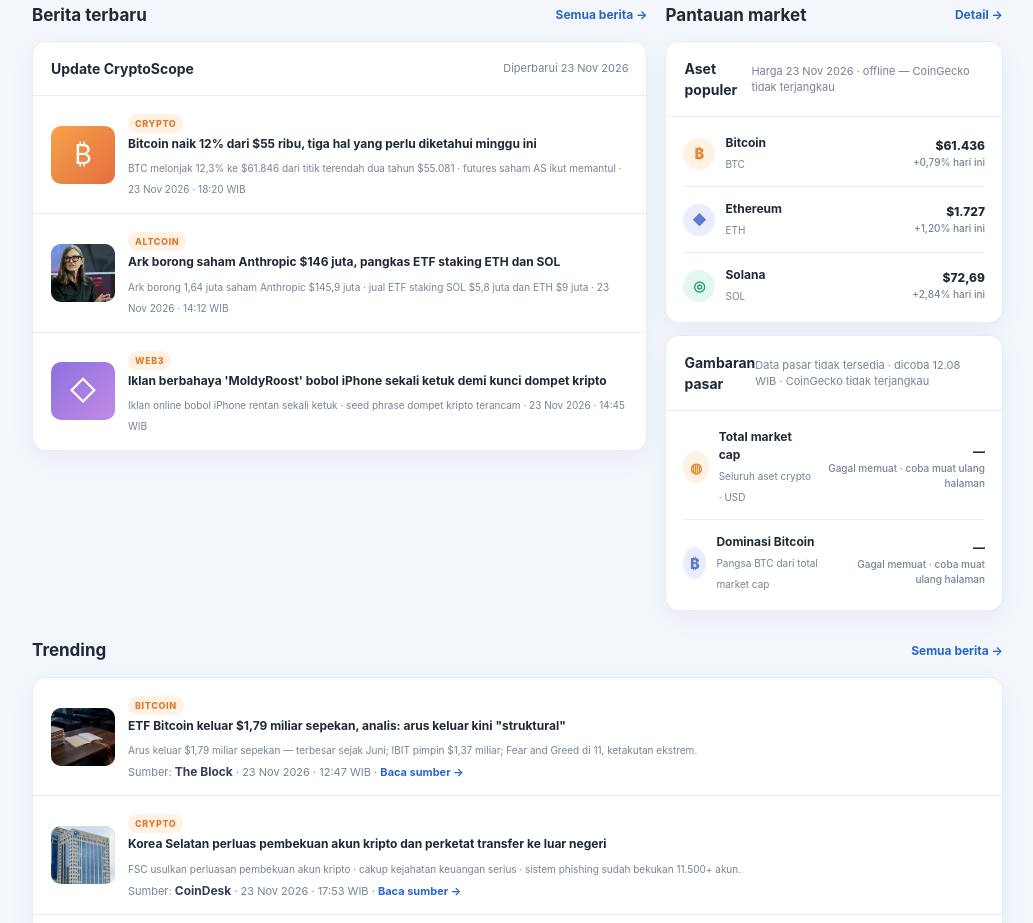
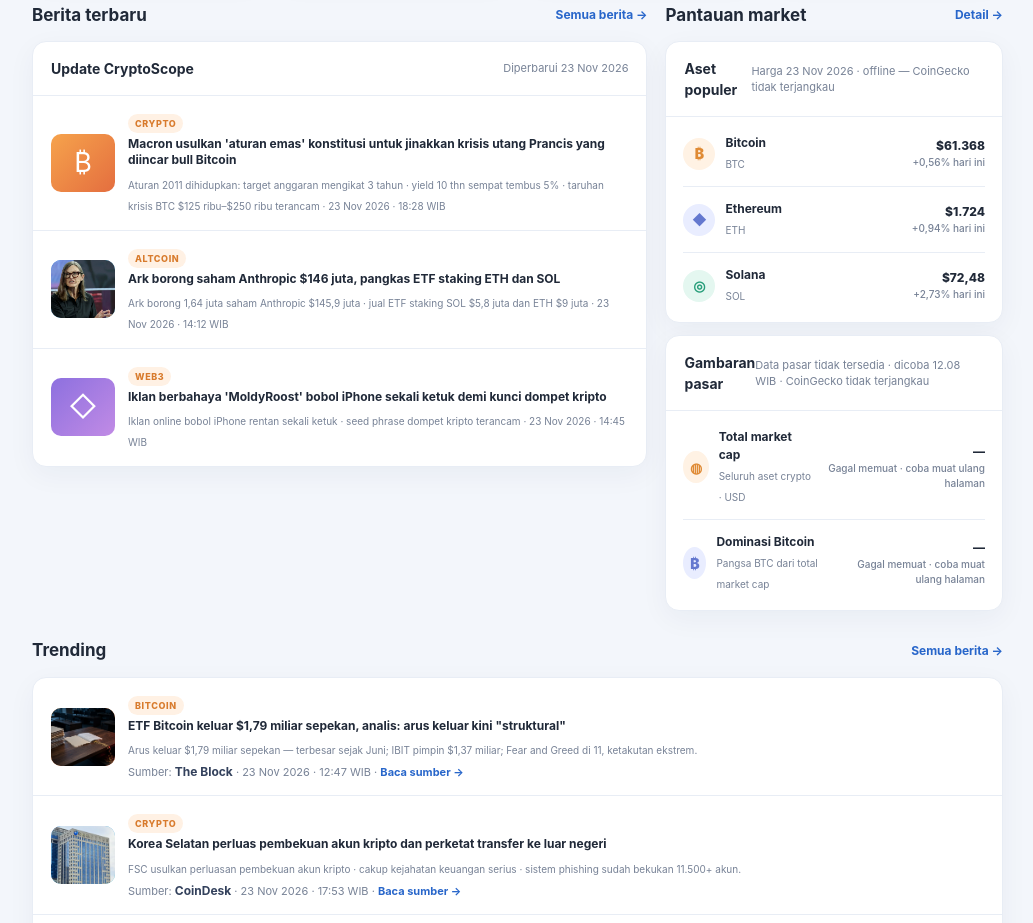
Before and after one commit to oyaaasanzx25/cryptoscope, a plain HTML site: page cryptoscope-1.html in a window 1280 px wide. Shown: the part 1193-2116 px from the top of the page, without its empty margins (245-1278 px from the left). Drawn offline with Linux system fonts and the light colour scheme; no server answers.

Commit message:
Update berita 23 Nov 2026 19:06 WIB

```diff
--- a/cryptoscope-1.html
+++ b/cryptoscope-1.html
@@ -146,16 +146,16 @@ details.analysis-more summary::-webkit-details-marker{display:none}
   <div class="columns">
     <section id="news"><div class="section-head"><h3>Berita terbaru</h3><a href="#news" id="newsAll">Semua berita →</a></div>
       <div class="panel"><div class="panel-head"><b>Update CryptoScope</b><small id="newsStamp">Diperbarui 23 Nov 2026</small></div><div class="news-list" id="newsList">
-        <article class="news-item"><div class="news-thumb">₿<img src="images/2026-11-23/btc-price-gains-12-percent.webp" alt=""></div><div><span class="pill">CRYPTO</span><b>Bitcoin naik 12% dari $55 ribu, tiga hal yang perlu diketahui minggu ini</b><small>BTC melonjak 12,3% ke $61.846 dari titik terendah dua tahun $55.081 · futures saham AS ikut memantul · 23 Nov 2026 · 18:20 WIB</small></div></article>
+        <article class="news-item"><div class="news-thumb">₿<img src="images/2026-11-23/france-golden-rule-bitcoin-crisis.webp" alt=""></div><div><span class="pill">CRYPTO</span><b>Macron usulkan 'aturan emas' konstitusi untuk jinakkan krisis utang Prancis yang diincar bull Bitcoin</b><small>Aturan 2011 dihidupkan: target anggaran mengikat 3 tahun · yield 10 thn sempat tembus 5% · taruhan krisis BTC $125 ribu–$250 ribu terancam · 23 Nov 2026 · 18:28 WIB</small></div></article>
         <article class="news-item" id="altcoin"><div class="news-thumb">◆<img src="images/2026-11-23/ark-anthropic.webp" alt=""></div><div><span class="pill">ALTCOIN</span><b>Ark borong saham Anthropic $146 juta, pangkas ETF staking ETH dan SOL</b><small>Ark borong 1,64 juta saham Anthropic $145,9 juta · jual ETF staking SOL $5,8 juta dan ETH $9 juta · 23 Nov 2026 · 14:12 WIB</small></div></article>
         <article class="news-item" id="web3"><div class="news-thumb">◇<img src="images/2026-11-23/moldyroost-iphone-malvertising.webp" alt=""></div><div><span class="pill">WEB3</span><b>Iklan berbahaya 'MoldyRoost' bobol iPhone sekali ketuk demi kunci dompet kripto</b><small>Iklan online bobol iPhone rentan sekali ketuk · seed phrase dompet kripto terancam · 23 Nov 2026 · 14:45 WIB</small></div></article>
       </div></div>
     </section>
     <section id="market"><div class="section-head"><h3>Pantauan market</h3><a href="#market" id="marketDetail">Detail →</a></div>
       <div class="panel"><div class="panel-head"><b>Aset populer</b><small id="marketStamp" data-price-date="23 Nov 2026">Memuat harga live…</small></div><div class="market-list">
-        <div class="asset" id="bitcoin"><div class="asset-left"><span class="asset-icon">₿</span><div><b>Bitcoin</b><small>BTC</small></div></div><div class="asset-price" id="price-btc">$61.436<small>+0,79% hari ini</small></div></div>
-        <div class="asset"><div class="asset-left"><span class="asset-icon">◆</span><div><b>Ethereum</b><small>ETH</small></div></div><div class="asset-price" id="price-eth">$1.727<small>+1,20% hari ini</small></div></div>
-        <div class="asset"><div class="asset-left"><span class="asset-icon">◎</span><div><b>Solana</b><small>SOL</small></div></div><div class="asset-price" id="price-sol">$72,69<small>+2,84% hari ini</small></div></div>
+        <div class="asset" id="bitcoin"><div class="asset-left"><span class="asset-icon">₿</span><div><b>Bitcoin</b><small>BTC</small></div></div><div class="asset-price" id="price-btc">$61.368<small>+0,56% hari ini</small></div></div>
+        <div class="asset"><div class="asset-left"><span class="asset-icon">◆</span><div><b>Ethereum</b><small>ETH</small></div></div><div class="asset-price" id="price-eth">$1.724<small>+0,94% hari ini</small></div></div>
+        <div class="asset"><div class="asset-left"><span class="asset-icon">◎</span><div><b>Solana</b><small>SOL</small></div></div><div class="asset-price" id="price-sol">$72,48<small>+2,73% hari ini</small></div></div>
       </div></div>
       <div class="panel" style="margin-top:12px"><div class="panel-head"><b>Gambaran pasar</b><small id="globalStamp">Memuat data pasar…</small></div><div class="market-list">
         <div class="asset"><div class="asset-left"><span class="asset-icon">◍</span><div><b>Total market cap</b><small>Seluruh aset crypto · USD</small></div></div><div class="asset-price" id="global-mcap">—<small>—</small></div></div>
@@ -236,7 +236,7 @@ document.getElementById('today').textContent=new Intl.DateTimeFormat('id-ID',{da
 
 /* Data berita 23 Nov 2026 — diriset dari pencarian berita, URL sumber verbatim.
    Sumber utama (perintah user 23 Nov 2026): CoinDesk, Cointelegraph, The Block, Decrypt, Reuters, BeInCrypto.
-   Reuters TIDAK bisa dijangkau dari VM (DataDome block) — 0 item Reuters di refresh ini; 1 item lokal dipertahankan (Shenzhen) karena keenam sumber tidak meliputnya.
+   Reuters TIDAK bisa dijangkau dari VM (DataDome block) — 0 item Reuters di refresh ini; item lokal Shenzhen diganti 23 Nov 18:57 WIB oleh berita Prancis (BeInCrypto).
    Gambar: cover Cointelegraph (ilustrasi kartun) + Decrypt (grafis bermerek PHOENIX) DITOLAK setelah dilihat; og:image BeInCrypto/The Block/CoinDesk tidak bisa diambil dari VM (403/429) — semua img baru kosong, grafis v3 jadi cadangan.
    type: fakta = peristiwa terkonfirmasi; analisis = penilaian pihak ketiga;
    belum-terkonfirmasi = klaim yang masih dugaan. */
@@ -246,10 +246,10 @@ const NEWS_DATA=[
 {cat:"crypto",title:"Bitcoin naik 12% dari $55 ribu, tiga hal yang perlu diketahui minggu ini",summary:"Bitcoin melonjak ke $61.846 pada Senin, naik 12,3% dari titik terendah dua tahun $55.081 pada Sabtu, seiring futures saham AS memantul setelah aksi jual teknologi pekan lalu. Bitcoin mencetak candle mingguan merah ketujuh beruntun — pertama sejak pasar bearish 2022 — dengan likuidasi posisi long kripto mencapai $3,75 miliar. RSI harian menunjukkan divergensi bullish tentatif, sementara pasar menanti data inflasi PCE pada Rabu dan keputusan suku bunga The Fed pada Desember; CME FedWatch memberi peluang kenaikan 25 basis poin.",source:"Cointelegraph",date:"23 Nov 2026",published:"23 Nov 2026 · 18:20 WIB",url:"https://cointelegraph.com/markets/btc-price-stock-futures-rebound-three-things-know-bitcoin-this-week?utm_source=rss_feed&utm_medium=rss&utm_campaign=rss_partner_inbound",type:"fakta",img:"images/2026-11-23/btc-price-gains-12-percent.webp"},
 {cat:"geopolitik",title:"Separuh dompet undangan makan malam memecoin Trump berasal dari bursa luar negeri",summary:"Analisis Public Citizen menemukan 66 dari 130 dompet yang lolos ke makan malam memecoin Donald Trump menerima token TRUMP dari bursa yang melarang warga AS, seperti Binance global, Bybit, dan BloFin. Trump menggelar makan malam keduanya untuk pemegang TRUMP terbesar di Trump National Golf Club, Virginia, dengan 185 kursi berdasarkan kepemilikan. Token TRUMP kini di $0,89, turun 98,8% dari puncak $75,35.",source:"Cointelegraph",date:"23 Nov 2026",published:"23 Nov 2026 · 07:53 WIB",url:"https://cointelegraph.com/news/half-wallets-trumps-dinner-list-got-tokens-from-non-us-exchanges",type:"fakta",img:"images/2026-11-23/trump-memecoin-dinner-v2.webp"},
 {cat:"geopolitik",title:"Hong Kong terbitkan RUU lisensi kustodian dan penasihat kripto",summary:"Hong Kong menerbitkan RUU Layanan Aset Virtual (Amandemen) 2026 yang mewajibkan dealer, penasihat, manajer aset, dan kustodian kripto memperoleh lisensi atau terdaftar di Securities and Futures Commission (SFC), memperluas pengawasan dari bursa ke seluruh layanan aset virtual. RUU yang mengubah Ordonansi Anti Pencucian Uang ini juga mewajibkan bank dan penerbit stored-value facility yang diawasi Otoritas Moneter Hong Kong untuk mendaftar ke SFC bila menawarkan layanan aset virtual. Pembacaan pertama di Dewan Legislatif dijadwalkan 2 Desember; asosiasi industri meminta masa transisi 6–12 bulan agar bisnis tidak terpaksa berhenti saat permohonan diproses.",source:"Cointelegraph",date:"23 Nov 2026",published:"23 Nov 2026 · 13:00 WIB",url:"https://cointelegraph.com/news/what-happened-in-crypto-today?utm_source=rss_feed&utm_medium=rss%3Fttl%3D0%26_%3D1763850775866%26_t%3D1763850775866&utm_campaign=rss_partner_inbound",type:"fakta",img:"images/2026-11-23/hong-kong-licensing.webp"},
-{cat:"geopolitik",title:"China, AS, Rusia sepakati Deklarasi Menuju Perdamaian di Shenzhen",summary:"Trump, Xi Jinping, dan Putin bertemu di Shenzhen pada 19 Nov di sela KTT APEC dan menghasilkan Deklarasi Menuju Perdamaian berisi empat agenda: reformasi PBB, stabilitas energi, ICC, dan pengendalian risiko nuklir.",source:"BeritaNow",date:"23 Nov 2026",published:"20 Nov 2026 · 03:27 WIB",url:"https://beritanow.com/china-as-rusia-sepakati-deklarasi-perdamaian-ada-empat-agenda-besar",type:"fakta",img:"https://data.kelaskaryawan.com/beritanow/articles/img_6aff5bc5d9e7b.webp"},
+{cat:"geopolitik",title:"Macron usulkan 'aturan emas' konstitusi untuk jinakkan krisis utang Prancis yang diincar bull Bitcoin",summary:"Presiden Emmanuel Macron menghidupkan kembali 'aturan emas' dari 2011: aturan konstitusi yang memaksa setiap pemerintah Prancis menetapkan target belanja, pendapatan, dan defisit yang mengikat minimal tiga tahun, dengan Dewan Konstitusi bisa membatalkan anggaran yang melanggarnya. Langkah ini meredam krisis utang yang sempat mendorong yield obligasi 10 tahun Prancis menembus 5% pada Oktober — tertinggi sejak 2002 — dengan selisih terhadap Jerman 1,59 poin pada 9 Oktober, terlebar sejak 2011; utang Prancis sekitar 119% dari PDB. Partai Le Pen cenderung mendukung, kubu kiri menolak; aturan ini butuh dukungan tiga perlima parlemen atau referendum, dan Januari jadi penentu. Taruhan para bull Bitcoin — Arthur Hayes memprediksi krisis Prancis memaksa pencetakan uang dan mendorong BTC ke $125.000–$250.000 akhir tahun — kini terancam: BTC di dekat $61.306 harus naik dua kali lipat untuk mencapai batas bawah prediksi itu, sementara The Fed justru menaikkan suku bunga pada September dan pasar melihat peluang 98% kenaikan lagi pada 9 Desember.",source:"BeInCrypto",date:"23 Nov 2026",published:"23 Nov 2026 · 18:28 WIB",url:"https://beincrypto.com/france-golden-rule-bitcoin-crisis-trade/",type:"fakta",img:"images/2026-11-23/france-golden-rule-bitcoin-crisis.webp"},
 {cat:"ekonomi",title:"Jepang perketat audit pajak kripto usai temukan penghasilan tersembunyi $24,5 juta",summary:"Jepang memperketat audit pajak terhadap trader kripto setelah menemukan penghasilan tersembunyi senilai $24,5 juta. Audit lapangan terhadap trader kripto perorangan rata-rata menemukan tambahan pajak 12,58 juta yen per kasus — hampir tiga kali lipat rata-rata audit standar otoritas pajak. Mulai 2027, Jepang akan menerima data perdagangan tahunan secara otomatis dari otoritas pajak luar negeri di bawah kerangka OECD untuk memeriksa aktivitas offshore.",source:"CoinDesk",date:"23 Nov 2026",published:"23 Nov 2026 · 18:33 WIB",url:"https://www.coindesk.com/business/2026/11/23/japan-to-ramp-up-crypto-tax-audits-after-uncovering-usd24-5-million-in-hidden-income",type:"fakta",img:"images/2026-11-23/japan-crypto-tax-audits.webp"},
 {cat:"ekonomi",title:"Gejolak pasar hapus taruhan kenaikan suku bunga The Fed 50 bps di Desember",summary:"Gejolak pasar pekan lalu menghapus taruhan kenaikan suku bunga The Fed 50 basis poin pada pertemuan 8-9 Desember. CME FedWatch kini memberi peluang 88,6% untuk kenaikan 25 bps dan 11,4% suku bunga ditahan; sepekan sebelumnya pasar masih memberi peluang 11,5% untuk kenaikan 50 bps. Nasdaq 100 anjlok 5,5% pada Jumat dan Nvidia turun hampir 14%.",source:"CoinDesk",date:"23 Nov 2026",published:"23 Nov 2026 · 11:45 WIB",url:"https://www.coindesk.com/markets/2026/11/23/market-rout-kills-50-basis-points-december-fed-rate-hike-bets",type:"fakta",img:"images/2026-11-23/fed-50bp-bets-killed.webp"},
-{cat:"ekonomi",title:"OCBC dan StraitsX uji pembayaran stablecoin lintas batas untuk bisnis",summary:"OCBC, bank besar Singapura, meluncurkan pilot bersama StraitsX untuk pembayaran bisnis-ke-bisnis lintas batas memakai stablecoin. Uji coba ini menghubungkan penyelesaian stablecoin dengan rekening bank OCBC yang sudah dimiliki nasabah; StraitsX menyediakan infrastruktur dompet khusus untuk penagihan onchain dan kepatuhan, sementara OCBC menangani penukaran ke fiat. Pelanggan pertama yang ikut adalah NTT DOCOMO Asia, dan awalnya hanya aliran pembayaran lintas batas tertentu yang diuji.",source:"The Block",date:"23 Nov 2026",published:"23 Nov 2026 · 17:04 WIB",url:"https://www.theblock.co/news/business/2026-11-23-ocbc-straitsx-pilot-stablecoin-payments-444880",type:"fakta",img:"images/2026-11-23/ocbc-straitsx-stablecoin-pilot.webp"},
+{cat:"ekonomi",title:"ECB izinkan bank jaminkan sekuritas tokenisasi sebagai agunan mulai Juni 2027",summary:"Bank Sentral Eropa (ECB) menyetujui rencana yang memungkinkan bank meminjam dari bank sentral zona euro dengan agunan sekuritas tokenisasi yang diterbitkan di platform berlisensi di bawah program percontohan DLT Uni Eropa, berlaku mulai Juni 2027. Sejak 30 Maret bank sudah bisa menjaminkan sekuritas tokenisasi tertentu lewat kustodian sentral berbasis distributed ledger; keputusan ini memperluasnya ke obligasi yang diterbitkan di platform pilot berlisensi, selama memenuhi aturan agunan Eurosystem dan terjangkau lewat tautan yang disetujui ke kustodian sentral dengan penyelesaian di TARGET2-Securities. ECB juga menjajaki sekuritas yang diterbitkan dan diselesaikan sepenuhnya di distributed ledger, dengan cetak biru dijadwalkan 2028.",source:"Cointelegraph",date:"23 Nov 2026",published:"23 Nov 2026 · 18:49 WIB",url:"https://cointelegraph.com/news/ecb-expands-eurosystem-collateral-tokenized-securities?utm_source=rss_feed&utm_medium=rss&utm_campaign=rss_partner_inbound",type:"fakta",img:"images/2026-11-23/ecb-tokenized-collateral.webp"},
 {cat:"teknologi",title:"Visa luncurkan dompet agen AI eksperimental, agen terverifikasi bisa hasilkan OUSD dari tugas berbayar",summary:"Visa Crypto Labs meluncurkan versi eksperimental dompet agen AI Visa CLI: pengguna AS yang memenuhi syarat bisa memverifikasi agen AI mereka dengan kartu Visa dan mendaftarkannya di Visa Agent Directory, lalu menghasilkan OUSD dari tugas berbayar di Taskmarket — survei berbayar, komposisi musik, riset pasar, hingga gaming. Dompet ini dibangun di atas Tempo memakai Machine Payments Protocol; Taskmarket menampilkan lebih dari 25 tugas terbuka dengan imbalan 10–50 OUSD. Peluncuran ini memperluas Trusted Agent Protocol Visa dari e-commerce ke dompet agen dan marketplace tugas.",source:"The Block",date:"23 Nov 2026",published:"23 Nov 2026 · 18:22 WIB",url:"https://www.theblock.co/news/business/2026-11-23-visa-launches-experimental-ai-agent-wallet-for-eligible-us-users-to-earn-ousd-from-paid-tasks-444903",type:"fakta",img:"images/2026-11-23/visa-ai-agent-wallet.webp"},
 {cat:"teknologi",title:"Ark borong saham Anthropic $146 juta, pangkas ETF staking ETH dan SOL",summary:"Ark milik Cathie Wood membeli 1,64 juta saham Anthropic senilai $145,9 juta pada Kamis dan Jumat, sejak debut IPO lab AI itu di Nasdaq — saham dibuka di $111,50 dari harga IPO $83, sempat mendorong valuasi ke $2,1 triliun, lalu ditutup Jumat di $88,91 setelah turun 8,5%. Di saat yang sama Ark memangkas ETF staking kripto: menjual 1,05 juta saham ETF staking Solana (SOLQ.U) senilai $5,8 juta dan 1,45 juta saham ETF staking Ether (ETHQ.U) senilai hampir $9 juta. Ark juga menjual saham Nvidia $89,4 juta, Bullish, dan Robinhood, sambil menambah saham Block $24,7 juta, Circle $10,4 juta, dan Coinbase $6,4 juta.",source:"The Block",date:"23 Nov 2026",published:"23 Nov 2026 · 14:12 WIB",url:"https://www.theblock.co/news/business/2026-11-23-ark-buys-146-million-worth-anthropic-since-debut-444866",type:"fakta",img:"images/2026-11-23/ark-anthropic.webp"},
 {cat:"teknologi",title:"Trump desak Nvidia pekerjakan lagi Jensen Huang, laporan mata-mata China jadi ganjalan",summary:"Presiden Donald Trump mendesak dewan Nvidia lewat Truth Social pada Senin agar mempekerjakan lagi Jensen Huang, CEO yang mengundurkan diri kurang dari dua minggu lalu — dewan sudah menolak pada 17 November dan firma pencari eksekutif kini memburu pengganti. Menteri Keuangan Scott Bessent menghindar saat ditanya soal pengembalian Huang. Laporan New York Times menyebut mantan pasangan Huang, Alice Huang, berhubungan dengan perwira intelijen China selama lebih dari setahun; Alice pernah menjalankan Megaspeed International, firma Singapura di balik penjualan chip Nvidia bernilai miliaran dolar yang diselidiki AS sejak 2024 atas dugaan penyelundupan chip AI ke China. Saham Nvidia ditutup Jumat di $125,53, anjlok 14% sehari dan sekitar 41% di bawah penutupan 29 Oktober.",source:"BeInCrypto",date:"23 Nov 2026",published:"23 Nov 2026 · 15:14 WIB",url:"https://beincrypto.com/trump-urges-nvidia-rehire-jensen-huang/",type:"fakta",img:"images/2026-11-23/trump-nvidia-huang-spy-report.webp"},
```
